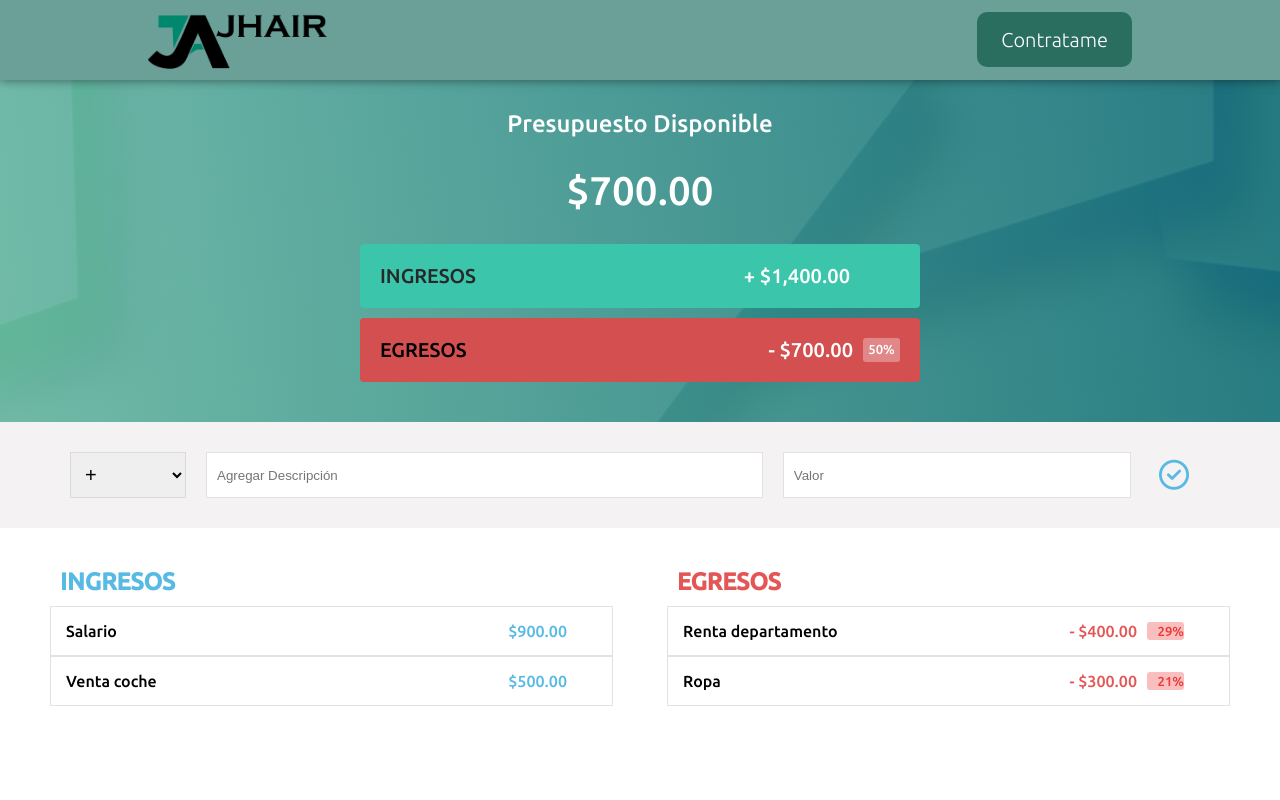
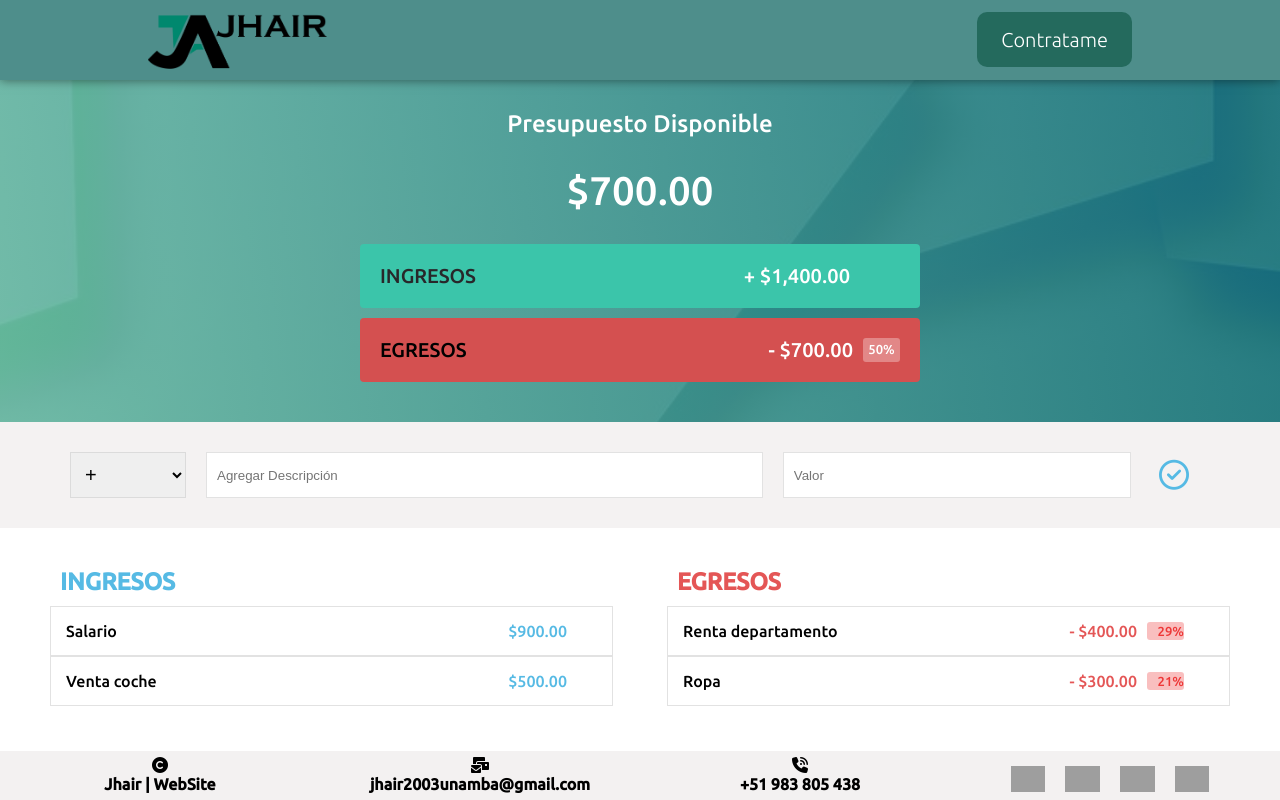
Before and after one commit to JheysonJhair/FTcalculate_budget, an Angular app: page / in a window 1280 px wide. Built offline with nearby package versions, Linux system fonts and the light colour scheme; grey boxes are pictures that could not be loaded; a web font is replaced by a local one.

Commit message:
Subiendo style css del componente footer

```diff
--- a/src/app/app.component.html
+++ b/src/app/app.component.html
@@ -12,3 +12,4 @@
     [ingresoTotal]="getIngresosTotal()"
     ></app-egresos>
 </div>
+<app-footer></app-footer>
--- a/src/app/footer/footer.component.css
+++ b/src/app/footer/footer.component.css
@@ -0,0 +1,75 @@
+.footerr {
+    width: 100%;
+    position: fixed;
+    bottom: 0;
+}
+
+/*contenedor de contactos*/
+.content-contact {
+    display: flex;
+    width: 100%;
+    flex-wrap: wrap;
+    color: #000000;
+}
+
+/* Items contacto*/
+.item__contact {
+    width: 25%;
+    padding: 5px 0;
+    text-align: center;
+    background: #f3f1f1f8;
+}
+
+/* Items contacto iconos*/
+.contact__icon {
+    font-size: 24px;
+    color: #113138;
+    line-height: 20px;
+    margin-right: 4px;
+}
+
+/* Items titulo*/
+.contact__title {
+    font-size: 16px;
+    line-height: 20px;
+}
+
+/*Contenedor enlaces FB Instagram Youtube */
+.footerr .item__contact--gold {
+    display: flex;
+    align-content: center;
+    text-align: center;
+    flex-wrap: wrap;
+    justify-content: center;
+}
+
+/* Contenedor enlaces FB Instagram Youtube*/
+.item__contact--gold img {
+    height: 26px;
+}
+
+/* Contenedor iconos redes*/
+.contenedor-icono {
+    margin: 10px 20px 0px 0px;
+}
+
+/* Contenedor iconos hover*/
+.contenedor-icono:hover a {
+    animation: icono .5s ease;
+}
+
+@keyframes icono {
+    from {
+        transform: rotate3d(0, 0, 0, 0);
+    }
+
+    to {
+        transform: rotate3d(0, .5, 0, 360deg);
+    }
+}
+
+/* iconos a*/
+.item__contact--gold a {
+    display: block;
+    transition: .3s ease all;
+}
--- a/src/app/head/head.component.css
+++ b/src/app/head/head.component.css
@@ -1,5 +1,5 @@
 .contenedor-header {
-  background: rgba(45, 121, 110, 0.706);
+  background: rgba(45, 121, 117, 0.839);
   position: fixed;
   width: 100%;
   top: 0;
```
